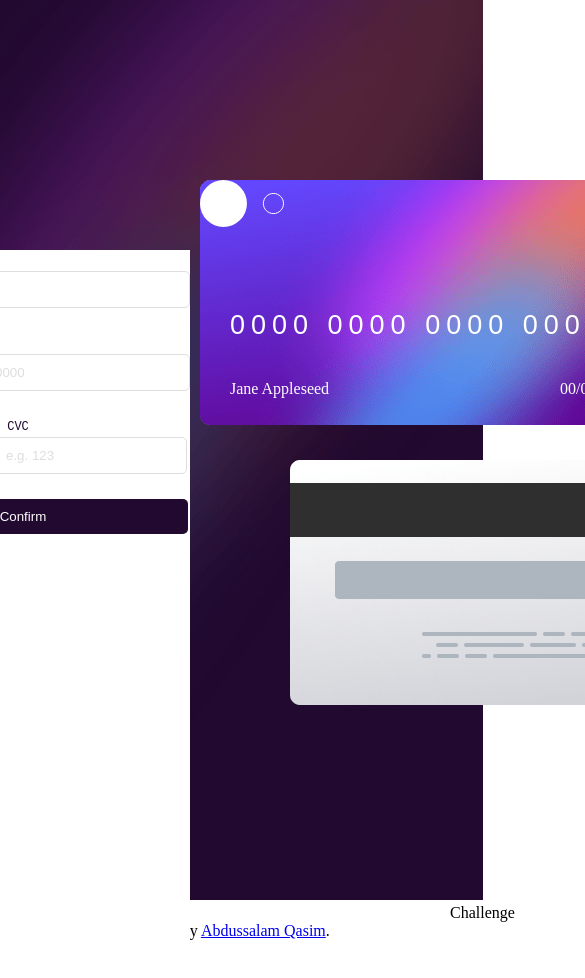
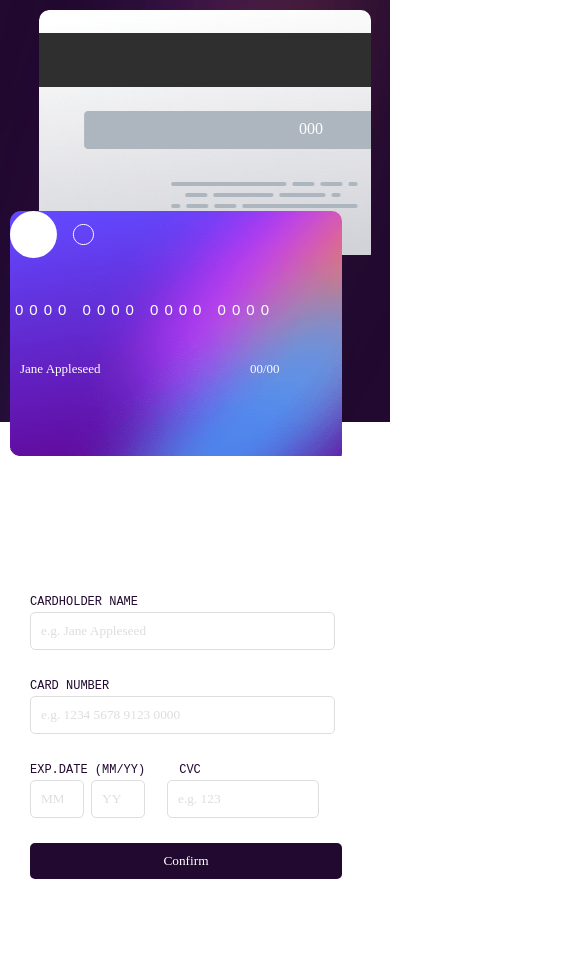
Before and after one commit to abdussalamqasim/interactive-card-design, a website: page index.html in a window 390 px wide. Shown: the top 978 px of the page, 585 px wide, since content can reach past the window. Drawn offline with Linux system fonts and the light colour scheme; a web font is replaced by a local one.

Commit message:
finished the project - finished version 1

```diff
--- a/index.html
+++ b/index.html
@@ -17,10 +17,11 @@
   </head>
   <body>
     <main>
+      <img src="images/bg-main-mobile.png" alt="" class="mobile" />
       <div class="container">
         <aside>
           <div>
-            <img src="images/bg-main-desktop.png" alt="" />
+            <img src="images/bg-main-desktop.png" alt="" class="desktopImage" />
           </div>
           <div class="frontCard">
             <img src="images/card-logo.svg" alt="" />
--- a/styles.css
+++ b/styles.css
@@ -1,7 +1,8 @@
-/* @import url("https://fonts.google.com/specimen/Space+Grotesk"); */
+@import url("https://fonts.google.com/specimen/Space+Grotesk");
 * {
   margin: 0;
   padding: 0;
+  font-family: "Space Grotesk";
 }
 
 /* @font-face {
@@ -10,7 +11,7 @@
 } */
 
 body {
-  font-family: "Space Grotesk";
+  font-family: "Space Grotesk", sans-serif;
 }
 .container {
   width: 100%;
@@ -45,6 +46,10 @@ body {
   position: absolute;
   top: 460px;
   left: 290px;
+}
+
+.mobile {
+  display: none;
 }
 
 .formAspect {
@@ -197,3 +202,116 @@ footer div {
   display: inline;
   margin-left: 450px;
 }
+
+/* responsive code  */
+
+@media only screen and (max-width: 600px) {
+  .container {
+    width: 100%;
+  }
+
+  .desktopImage {
+    display: none;
+  }
+
+  .mobile {
+    display: block;
+    position: absolute;
+    top: 0;
+    width: 100%;
+    height: 50%;
+  }
+
+  .frontCard {
+    background: url(images/bg-card-front.png);
+    height: 30%;
+    width: 85%;
+    background-repeat: no-repeat;
+    position: absolute;
+    top: 25%;
+    left: 10px;
+    z-index: 1;
+    border-radius: 10px;
+    font-size: 13px;
+  }
+
+  .backCard {
+    background: url(images/bg-card-back.png);
+    height: 30%;
+    width: 85%;
+    object-fit: contain;
+    background-repeat: no-repeat;
+    position: absolute;
+    top: 10px;
+    left: 10%;
+    z-index: 0;
+    border-radius: 10px;
+  }
+  .formAspect {
+    height: 60%;
+    position: absolute;
+    width: 100%;
+    left: 30px;
+    top: 70%;
+  }
+
+  input {
+    width: 70%;
+  }
+
+  .zeros {
+    font-size: 15px;
+    position: absolute;
+    top: 90px;
+    margin-left: 5px;
+  }
+
+  footer {
+    display: none;
+  }
+
+  .CVC {
+    width: 120px;
+  }
+
+  button {
+    width: 80%;
+  }
+
+  .name {
+    position: absolute;
+    top: 150px;
+    left: 10px;
+  }
+
+  .date {
+    position: absolute;
+    top: 150px;
+    left: 240px;
+  }
+
+  .backCard p {
+    position: absolute;
+    top: 110px;
+    left: 260px;
+  }
+
+  main {
+    width: 100%;
+  }
+
+  .message {
+    background-color: white;
+    height: 50%;
+    position: absolute;
+    right: 70px;
+    top: 450px;
+  }
+
+  .btnCont {
+    margin-top: 30px;
+    width: 330px;
+    padding: 13px;
+    margin-right: -100px;
+  }
+}
```
